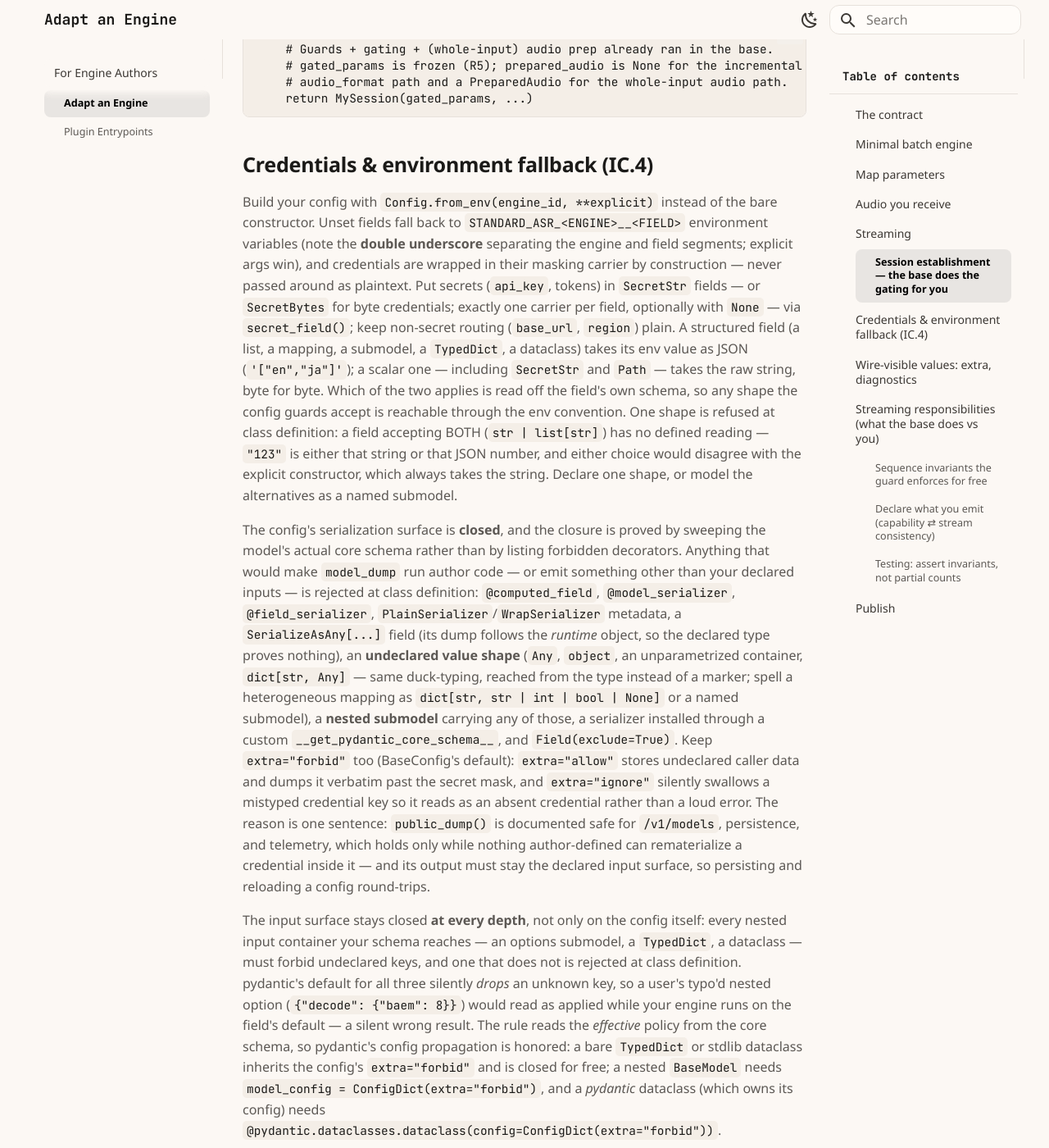
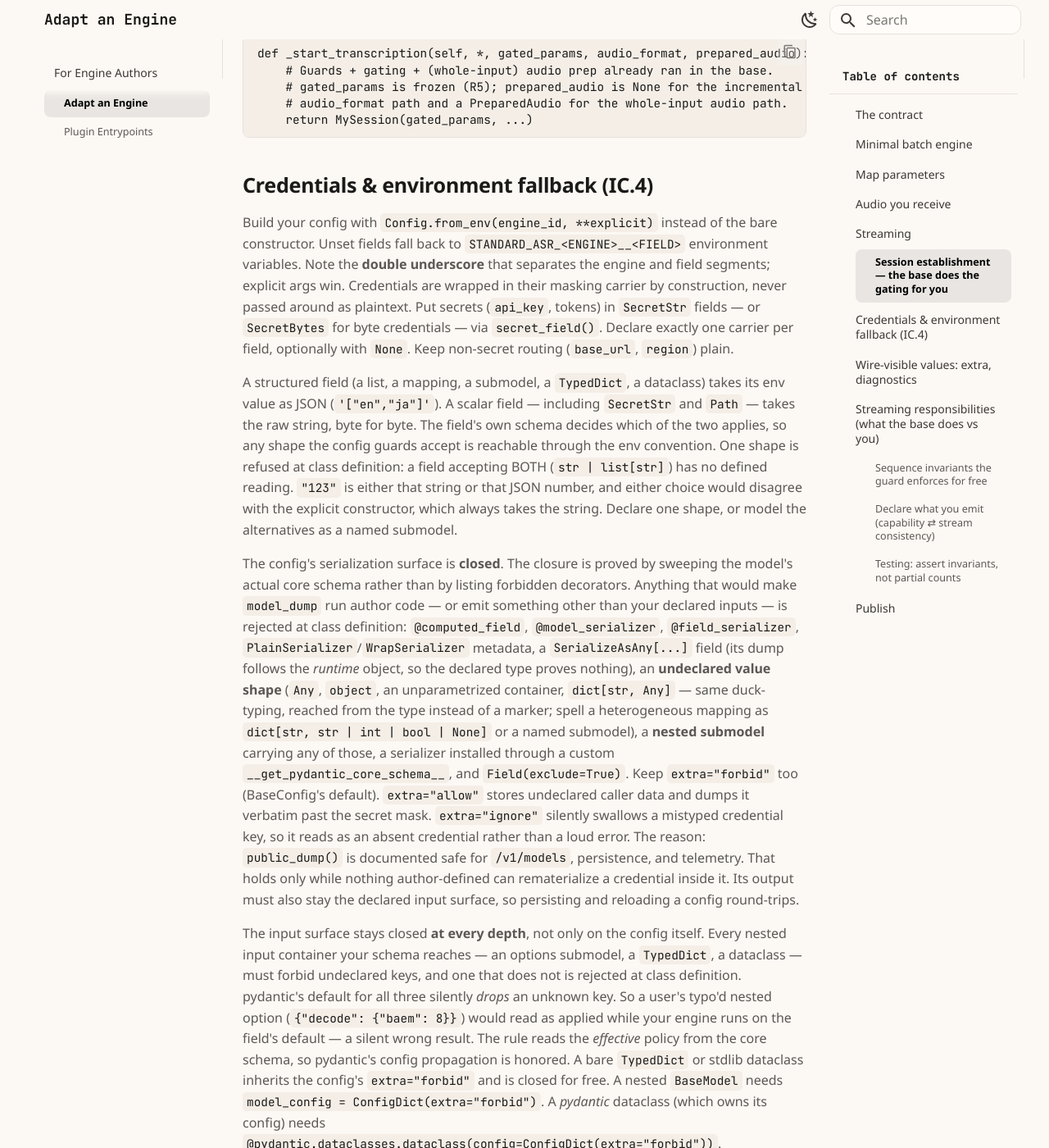
Before and after one commit to standard-voice/standard_asr, an MkDocs documentation site: the page built from docs/for_asr_dev/adapting_engine.md, in a window 1280 px wide and 1400 px high, scrolled down 3993 px. Shown: the whole window at 82% size. Built offline with MkDocs 1.6.1 and Material for MkDocs 9.7.7, drawn with Linux system fonts in a browser that asks for light colours; plug-ins that fetch from the network failed and are left out; some of the changed text lies outside the part shown.

Commit message:
docs(guides): rewrite the app and engine developer guides to the STE standard
Apply the STYLE.md clarity rules to the app and engine guide docs: split
over-long multi-clause sentences into short, active, one-idea sentences; remove
idioms and colloquialisms ("knobs", "flips ... on", "after the fact", "auth'd");
keep canonical terms and American spelling. All code blocks, links, anchors, the
entry-point contract, and RFC-2119 keywords are preserved.

Two accuracy fixes, each verified against the runtime behavior:
- adapting_engine.md: batch gating runs against effective_capabilities (which
  default to declared_capabilities), not declared_capabilities directly.
- errors.md: the illustrated diagnostic now shows the real emitted message
  instead of a paraphrase.

````diff
--- a/docs/for_asr_dev/adapting_engine.md
+++ b/docs/for_asr_dev/adapting_engine.md
@@ -69,15 +69,17 @@ class MyEngine(EngineBase):
 
 ## Map parameters
 
-- Portable standard set is gated for you against `declared_capabilities` before
-  `_transcribe` is called: `language`, `candidate_languages`, `word_timestamps`,
-  `diarization`, `prompt`, `phrase_hints`. Map them onto your model's native
-  arguments. `diarization` is presence = enable: map
-  `params.diarization is not None` onto your native enable switch (the v1
-  `DiarizationRequest` marker carries no fields). An engine declaring
-  `diarization.supported=True` MUST actually diarize when the request passes the
-  gate — the standard layer has no way to verify that, and silently ignoring a
-  gated-and-passed request is the cardinal sin (a silent wrong result).
+- The standard layer gates the portable standard set against your
+  `effective_capabilities` (which default to `declared_capabilities`) before it
+  calls `_transcribe`: `language`,
+  `candidate_languages`, `word_timestamps`, `diarization`, `prompt`,
+  `phrase_hints`. Map them onto your model's native arguments. For
+  `diarization`, presence means enable: map `params.diarization is not None`
+  onto your native enable switch (the v1 `DiarizationRequest` marker carries no
+  fields). An engine that declares `diarization.supported=True` MUST actually
+  diarize when the request passes the gate. The standard layer cannot verify
+  this. Silently ignoring a gated-and-passed request is the cardinal sin: a
+  silent wrong result.
 - Engine-specific knobs → a `ProviderParams` subclass set as
   `provider_params_type`. Wrong-engine params raise `InvalidProviderParamError`.
 - Resolve the language with `standard_asr.contract.language.effective_language(...)`.
@@ -85,10 +87,11 @@ class MyEngine(EngineBase):
   which native API switch exists.** Declare every granularity your engine can
   serve — including ones that come for free. If your model emits per-segment
   start/end on every run (most do), declare `"segment"` even when there is no
-  separate "segment mode" knob; otherwise the standard layer rejects the cheapest,
-  always-satisfiable request as a false incompatibility. Then map each granularity
-  precisely (e.g. only `"word"` flips your forced-alignment pass on; a `"segment"`
-  request must not back-fill word-level data — `words=None` means "not requested").
+  separate "segment mode" knob. Otherwise the standard layer rejects the
+  cheapest, always-satisfiable request as a false incompatibility. Then map each
+  granularity precisely (e.g. only `"word"` enables your forced-alignment pass; a
+  `"segment"` request must not back-fill word-level data — `words=None` means
+  "not requested").
 
 ## Audio you receive
 
@@ -122,29 +125,31 @@ calls your hook. Before your hook runs, the base has already:
   `ensure_stream_inputs_exclusive`;
 - validated the language config (LANG R1 / IC.6);
 - run the **fail-closed** wire-format check (`ensure_stream_format_supported`) on
-  both encoding and sample rate. It rejects an `audio_format.encoding` not in your
-  declared `wire_encodings` (so an undeclared encoding is not misframed as PCM and
-  silently mistranscribed) and a wire `sample_rate` you do not accept: per spec R7's
-  v1 note the standard does **not** resample streaming wire frames in v1 (only the
-  batch `transcribe` path resamples), so an unreachable wire rate is a loud error.
-  When `required_input_sample_rate` is set, the wire rate MUST equal it — even when
-  another rate appears in `accepted_sample_rates` (that list describes the batch
-  path, which resamples to the required rate before your engine; unresampled wire
-  frames at any other rate would be misread). Otherwise the rate is accepted when
-  `accepted_sample_rates` is `"any"` or when it is in that concrete list.
-  (Standard-layer streaming resampling is a deferred capability; this guard becomes
-  a resample once it lands.)
-- **gated the runtime parameters** against your `streaming` capabilities — provider
-  `provider_params` swap-safety (Runtime R3: a wrong `provider_params` type always
-  raises `InvalidProviderParamError`), capability gating (R2), guidance degradation
-  (R4) — and resolved the language axis. The gating / language **diagnostics** are
-  attached to the returned session and surface through `session.diagnostics()`.
+  both the encoding and the sample rate. It rejects an `audio_format.encoding` not
+  in your declared `wire_encodings`, so an undeclared encoding is not misframed as
+  PCM and silently mistranscribed. It also rejects a wire `sample_rate` you do not
+  accept. Per spec R7's v1 note, the standard does **not** resample streaming wire
+  frames in v1 (only the batch `transcribe` path resamples), so an unreachable
+  wire rate is a loud error. When `required_input_sample_rate` is set, the wire
+  rate MUST equal it — even when another rate appears in `accepted_sample_rates`.
+  That list describes the batch path, which resamples to the required rate before
+  your engine; unresampled wire frames at any other rate would be misread.
+  Otherwise the standard accepts the rate when `accepted_sample_rates` is `"any"`
+  or when it is in that concrete list. (Standard-layer streaming resampling is a
+  deferred capability; this guard becomes a resample once it lands.)
+- **gated the runtime parameters** against your `streaming` capabilities, and
+  resolved the language axis. Gating covers `provider_params` swap-safety
+  (Runtime R3: a wrong `provider_params` type always raises
+  `InvalidProviderParamError`), capability gating (R2), and guidance degradation
+  (R4). The base attaches the gating and language **diagnostics** to the returned
+  session; they surface through `session.diagnostics()`.
 - for the **whole-input** path (`audio=...`, e.g. OpenAI-style streaming output),
-  run that complete input through the **same** audio negotiation/conversion pipeline
-  as batch `transcribe` and hand your hook the result as `prepared_audio` (a
-  `PreparedAudio` already in one of your `accepted_input` shapes, with its
-  conversion diagnostics attached to the session). For the incremental
-  `audio_format=...` path there is no whole input, so `prepared_audio` is `None`.
+  run that complete input through the **same** audio negotiation/conversion
+  pipeline as batch `transcribe`, and hand your hook the result as
+  `prepared_audio`. The `prepared_audio` is a `PreparedAudio` already in one of
+  your `accepted_input` shapes, with its conversion diagnostics attached to the
+  session. For the incremental `audio_format=...` path there is no whole input,
+  so `prepared_audio` is `None`.
 
 Your hook receives the **already-gated, frozen** `gated_params` (spec R5: streaming
 params are frozen at `start_transcription` and MUST NOT change mid-stream). Use them
@@ -163,27 +168,26 @@ def _start_transcription(self, *, gated_params, audio_format, prepared_audio):
 ## Credentials & environment fallback (IC.4)
 
 Build your config with `Config.from_env(engine_id, **explicit)` instead of the
-bare constructor. Unset fields fall back to
-`STANDARD_ASR_<ENGINE>__<FIELD>` environment variables (note the **double
-underscore** separating the engine and field segments; explicit args win), and
-credentials are wrapped in their masking carrier by construction — never passed
-around as plaintext. Put secrets (`api_key`, tokens) in `SecretStr` fields —
-or `SecretBytes` for byte credentials; exactly one carrier per field,
-optionally with `None` — via `secret_field()`; keep non-secret routing
-(`base_url`, `region`) plain. A
-structured field (a list, a mapping, a submodel, a `TypedDict`, a dataclass)
-takes its env value as JSON (`'["en","ja"]'`); a scalar one — including
-`SecretStr` and `Path` — takes the raw string, byte for byte. Which of the
-two applies is read off the field's own schema, so any shape the config
-guards accept is reachable through the env convention. One shape is refused
-at class definition: a field accepting BOTH (`str | list[str]`) has no
-defined reading — `"123"` is either that string or that JSON number, and
-either choice would disagree with the explicit constructor, which always
-takes the string. Declare one shape, or model the alternatives as a named
-submodel.
+bare constructor. Unset fields fall back to `STANDARD_ASR_<ENGINE>__<FIELD>`
+environment variables. Note the **double underscore** that separates the engine
+and field segments; explicit args win. Credentials are wrapped in their masking
+carrier by construction, never passed around as plaintext. Put secrets
+(`api_key`, tokens) in `SecretStr` fields — or `SecretBytes` for byte
+credentials — via `secret_field()`. Declare exactly one carrier per field,
+optionally with `None`. Keep non-secret routing (`base_url`, `region`) plain.
 
-The config's serialization surface is **closed**, and the closure is proved
-by sweeping the model's actual core schema rather than by listing forbidden
+A structured field (a list, a mapping, a submodel, a `TypedDict`, a dataclass)
+takes its env value as JSON (`'["en","ja"]'`). A scalar field — including
+`SecretStr` and `Path` — takes the raw string, byte for byte. The field's own
+schema decides which of the two applies, so any shape the config guards accept
+is reachable through the env convention. One shape is refused at class
+definition: a field accepting BOTH (`str | list[str]`) has no defined reading.
+`"123"` is either that string or that JSON number, and either choice would
+disagree with the explicit constructor, which always takes the string. Declare
+one shape, or model the alternatives as a named submodel.
+
+The config's serialization surface is **closed**. The closure is proved by
+sweeping the model's actual core schema rather than by listing forbidden
 decorators. Anything that would make `model_dump` run author code — or emit
 something other than your declared inputs — is rejected at class definition:
 `@computed_field`, `@model_serializer`, `@field_serializer`,
@@ -194,51 +198,50 @@ an **undeclared value shape** (`Any`, `object`, an unparametrized container,
 marker; spell a heterogeneous mapping as `dict[str, str | int | bool | None]`
 or a named submodel), a **nested submodel** carrying any of those, a
 serializer installed through a custom `__get_pydantic_core_schema__`, and
-`Field(exclude=True)`. Keep `extra="forbid"` too (BaseConfig's default):
+`Field(exclude=True)`. Keep `extra="forbid"` too (BaseConfig's default).
 `extra="allow"` stores undeclared caller data and dumps it verbatim past the
-secret mask, and `extra="ignore"` silently swallows a mistyped credential key
-so it reads as an absent credential rather than a loud error. The reason
-is one sentence: `public_dump()` is documented safe for `/v1/models`,
-persistence, and telemetry, which holds only while nothing author-defined can
-rematerialize a credential inside it — and its output must stay the declared
-input surface, so persisting and reloading a config round-trips.
+secret mask. `extra="ignore"` silently swallows a mistyped credential key, so
+it reads as an absent credential rather than a loud error. The reason:
+`public_dump()` is documented safe for `/v1/models`, persistence, and
+telemetry. That holds only while nothing author-defined can rematerialize a
+credential inside it. Its output must also stay the declared input surface, so
+persisting and reloading a config round-trips.
 
 The input surface stays closed **at every depth**, not only on the config
-itself: every nested input container your schema reaches — an options
-submodel, a `TypedDict`, a dataclass — must forbid undeclared keys, and one
-that does not is rejected at class definition. pydantic's default for all
-three silently *drops* an unknown key, so a user's typo'd nested option
-(`{"decode": {"baem": 8}}`) would read as applied while your engine runs on
-the field's default — a silent wrong result. The rule reads the *effective*
-policy from the core schema, so pydantic's config propagation is honored: a
-bare `TypedDict` or stdlib dataclass inherits the config's `extra="forbid"`
-and is closed for free; a nested `BaseModel` needs
-`model_config = ConfigDict(extra="forbid")`, and a *pydantic* dataclass
-(which owns its config) needs
+itself. Every nested input container your schema reaches — an options submodel,
+a `TypedDict`, a dataclass — must forbid undeclared keys, and one that does not
+is rejected at class definition. pydantic's default for all three silently
+*drops* an unknown key. So a user's typo'd nested option
+(`{"decode": {"baem": 8}}`) would read as applied while your engine runs on the
+field's default — a silent wrong result. The rule reads the *effective* policy
+from the core schema, so pydantic's config propagation is honored. A bare
+`TypedDict` or stdlib dataclass inherits the config's `extra="forbid"` and is
+closed for free. A nested `BaseModel` needs
+`model_config = ConfigDict(extra="forbid")`. A *pydantic* dataclass (which owns
+its config) needs
 `@pydantic.dataclasses.dataclass(config=ConfigDict(extra="forbid"))`.
 
 Use a plain `@property` for derived in-process values (an `authorization`
 header belongs in your engine code, not in the config dump), and keep config
 fields to plain typed inputs.
 
-One boundary is yours to keep, because no serialization proof can hold it
-for you: **never copy a secret out of its carrier**. The closure proof
-bounds what the *schema* installs in the dump, not the contents of values
-your own code builds — a validator that writes `get_secret_value()` into a
-plain field or onto an object's display state (say, a `Path` subclass whose
-`__str__` embeds the token) emits that plaintext through `public_dump()`,
-and would through any dump mechanism. Read the credential with
-`reveal_dump()` at the point of use in your engine code and let it live
-nowhere else.
+One boundary is yours to keep, because no serialization proof can hold it for
+you: **never copy a secret out of its carrier**. The closure proof bounds what
+the *schema* installs in the dump, not the contents of values your own code
+builds. A validator that writes `get_secret_value()` into a plain field or onto
+an object's display state (say, a `Path` subclass whose `__str__` embeds the
+token) emits that plaintext through `public_dump()` — and would through any dump
+mechanism. Read the credential with `reveal_dump()` at the point of use in your
+engine code, and let it live nowhere else.
 
 Provider-native wire names map onto standard fields with **plain string
-aliases** (`Field(alias="xi-api-key")`, or an all-string `AliasChoices`);
+aliases** (`Field(alias="xi-api-key")`, or an all-string `AliasChoices`).
 `AliasPath` — and any `AliasChoices` carrying one — is rejected at class
-definition: the flat env convention and the absent-vs-invalid config
-classifier (what makes a missing credential a compliance *skip* instead of a
-fail) both resolve fields by single string tokens, which a nested path alias
-cannot provide. If a value is genuinely nested, declare it as a submodel
-field (its env value arrives as JSON).
+definition. The flat env convention and the absent-vs-invalid config classifier
+(what makes a missing credential a compliance *skip* instead of a fail) both
+resolve fields by single string tokens, which a nested path alias cannot
+provide. If a value is genuinely nested, declare it as a submodel field (its env
+value arrives as JSON).
 
 ```python
 def __init__(self, **kwargs):
@@ -251,7 +254,7 @@ Every slot the wire can see — a `TranscriptionResult` / `Segment` / `Word` /
 `TranscriptionEvent` `extra`, and `emit_diagnostic`'s `provided` / `effective`
 — holds **JSON values only** (`JsonValue`: null, bool, int, finite float,
 str, and lists/str-keyed dicts of those). The Python objects and the JSON
-documents are the same protocol seen twice, so a value with no JSON form is
+documents are the same protocol seen twice. So a value with no JSON form is
 rejected at construction, naming the field, instead of failing later in the
 transport — after the server has already committed to a response. Non-finite
 floats (`NaN`, `Infinity`) are excluded for the same reason: they are Python
@@ -288,11 +291,12 @@ monotonicity clamping. **You** must: emit cumulative/replace `text`; set
 reconnect, detect the disconnect, re-establish, replay `self.replay_buffer()`,
 keep `segment_id`/timestamps/language continuous, and call
 `self.note_reconnect(gap_start, gap_end, content_lost=...)`. The base always
-emits the `progress(reconnect)` event; it emits a trailing **non-terminal**
+emits the `progress(reconnect)` event. It emits a trailing **non-terminal**
 `content_lost` error (`recoverable=true` — a fidelity warning; the session
-stays alive and events keep flowing) **only if you pass `content_lost=True`** — your own
-determination that the reconnect + replay could not cover the gap and
-unreplayable audio was permanently lost. The base does **not** infer loss from
+stays alive and events keep flowing) **only if you pass `content_lost=True`**.
+That is your own determination that the reconnect and replay could not cover the
+gap, and that unreplayable audio was permanently lost. The base does **not**
+infer loss from
 rolling-buffer eviction (a live ring is always evicting, so that would falsely
 claim loss on every long session); you decide, because only you know whether the
 replay actually bridged the gap.
@@ -394,7 +398,7 @@ omit `audio_processed_until`, `words`, and `speaker`). A mismatch — e.g.
 declaring `word_stability` unsupported while emitting `stable_until>0` — is a
 capability⇄stream desync a client trusting your capabilities would mishandle.
 Record a real session and assert it with
-`check_event_sequence(events, capabilities=engine.declared_capabilities)`; the
+`check_event_sequence(events, capabilities=engine.declared_capabilities)`. The
 cross-check fails on any field your declaration does not back (codes
 `stream_exceeds_word_stability` / `stream_exceeds_timestamps` /
 `stream_exceeds_word_timestamps` / `stream_exceeds_diarization`). The standard
@@ -403,10 +407,10 @@ runtime — clamping would hide the bug; the contract is yours to keep.
 
 ### Testing: assert invariants, not partial counts
 
-Partials are **lossy under backpressure**: when the consumer reads slower than you
-produce, the base coalesces pending partials for a segment (spec ST.6.4), so the
-number of `partial` events a test observes is non-deterministic — the same engine
-may surface five partials or none, purely by timing. A test asserting
+Partials are **lossy under backpressure**. When the consumer reads slower than
+you produce, the base coalesces pending partials for a segment (spec ST.6.4). So
+the number of `partial` events a test observes is non-deterministic: the same
+engine may surface five partials or none, purely by timing. A test asserting
 `len(partials) == N` is therefore flaky. Assert the **invariants** instead:
 
 - the final/reduced text is correct (`session.result()`, or the `final` event);
@@ -423,11 +427,11 @@ Register an entry point under `standard_asr.models` (see
 
 **The entry-point factory MUST return a concrete engine class** (annotate its
 return type as your engine class, e.g. `-> MyEngine`), **not** the `StandardASR`
-protocol. Capabilities and the params schema are read from class-level
-`ClassVar`s *without instantiating or authenticating* the engine (CLI
-`show`, the registry, REST `GET /v1/capabilities` and
-`/v1/params-schema`); a Protocol return type has no readable `ClassVar`s, so it
-breaks instantiation-free discovery. The compliance suite enforces this.
+protocol. Capabilities and the params schema are read from class-level `ClassVar`s
+*without instantiating or authenticating* the engine (CLI `show`, the registry,
+REST `GET /v1/capabilities` and `/v1/params-schema`). A Protocol return type has
+no readable `ClassVar`s, so it breaks instantiation-free discovery. The
+compliance suite enforces this.
 
 Validate with:
 
````
Also changed, not shown: other parts of docs/for_asr_dev/adapting_engine.md (+1 -1 lines), docs/for_app_dev/discover_and_use.md (+10 -9 lines), docs/for_app_dev/errors.md (+1 -1 lines), docs/for_app_dev/streaming.md (+23 -24 lines), docs/for_asr_dev/plugin_entrypoints.md (+15 -16 lines).
